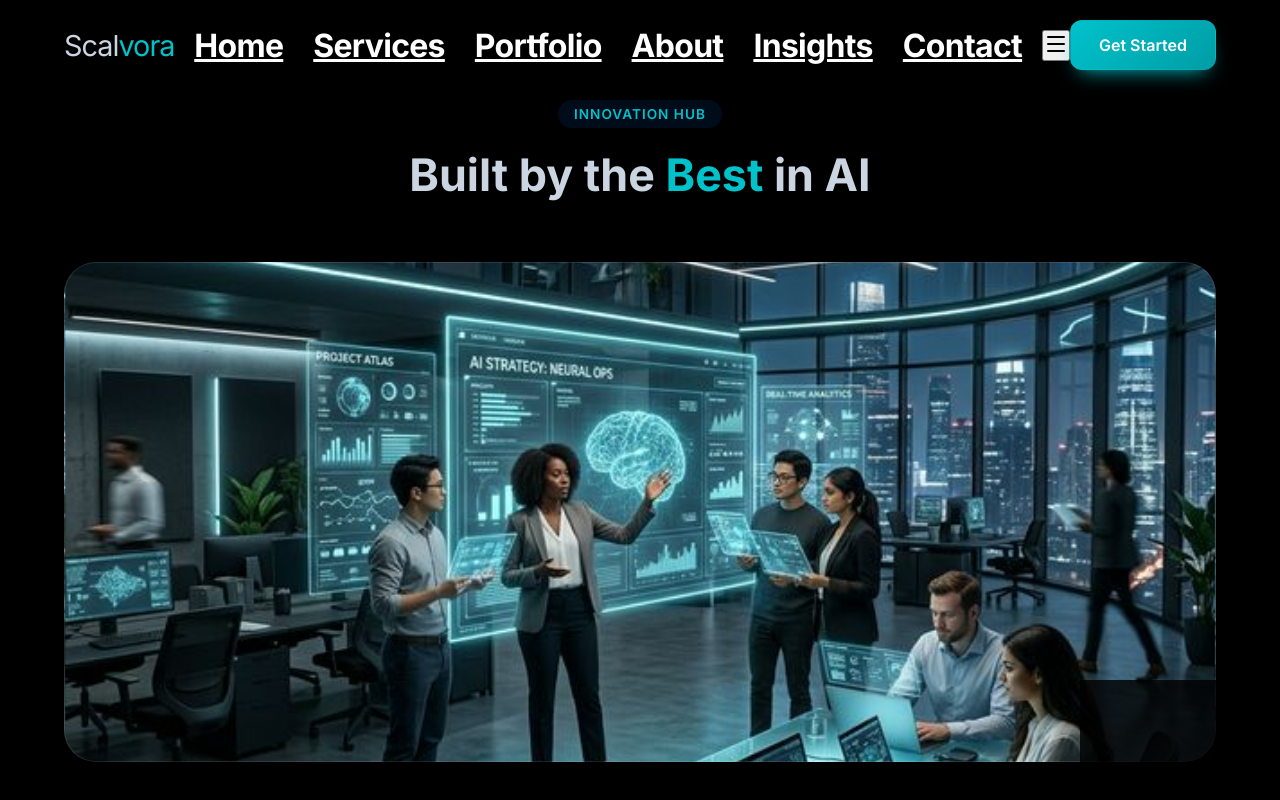
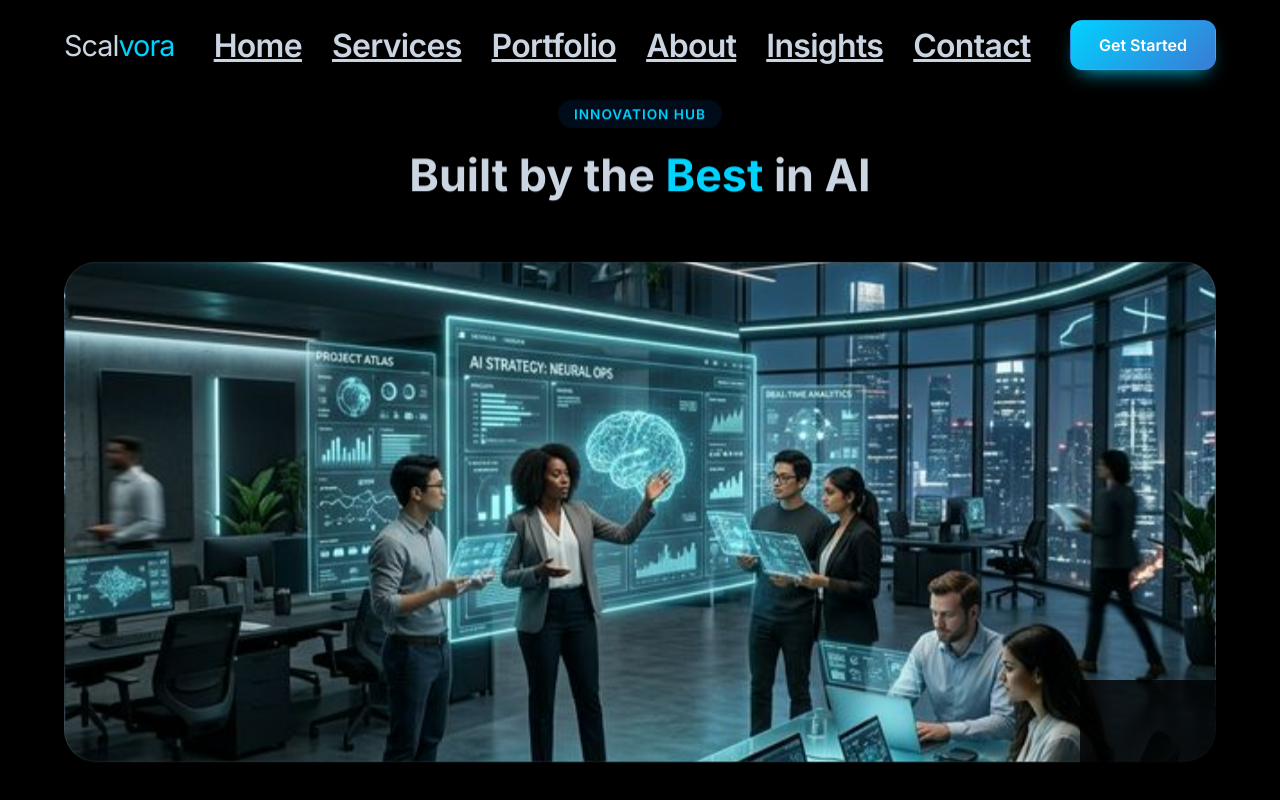
Before and after one commit to Scalvora-Ai/scalvora-ai, a website: page index.html in a window 1280 px wide. Shown: the top 800 px of the page. Drawn offline with nearby package versions, Linux system fonts and the light colour scheme; some packages are replaced by stand-ins of ours; a script that the page names is missing.

Commit message:
Scalvora-Ai V49 - Dual-Phase Theme Deployment (Public AI Mastery & Cyber-Control Admin)

```diff
--- a/script.js
+++ b/script.js
@@ -14,14 +14,18 @@
         lucide.createIcons();
     }
 
+    // Dual-Phase Theme Switching Logic (V49)
+    const urlParams = new URLSearchParams(window.location.search);
+    const isAdmin = urlParams.get('admin') === 'true';
+
+    if (isAdmin) {
+        document.body.classList.add('admin-theme');
+        console.log("Scalvora Cyber-Control Mode (V49) - Authorized");
+    }
+
     // Admin Visibility Logic for Leads
-    const urlParams = new URLSearchParams(window.location.search);
     if (liveWidget) {
-        if (urlParams.get('admin') === 'true') {
-            liveWidget.style.display = 'flex';
-        } else {
-            liveWidget.style.display = 'none';
-        }
+        liveWidget.style.display = isAdmin ? 'flex' : 'none';
     }
 
     // Ambient Movement for 3D Scene
--- a/style.css
+++ b/style.css
@@ -1,17 +1,32 @@
 @import url('https://fonts.googleapis.com/css2?family=Inter:wght@400;500;600&family=Outfit:wght@700;800&display=swap');
 
 :root {
-    --primary: #00C2CB;
-    --primary-dark: #009DA5;
+    /* Public Theme (Neural Essentialism) */
+    --primary: #00D2FF;
+    --primary-dark: #3A7BD5;
     --secondary: #0B2136;
-    --bg-dark: #000000;
-    --text-white: #FFFFFF;
-    --text-gray: #CBD5E1;
-    --card-bg: rgba(255, 255, 255, 0.05);
-    --nav-bg: rgba(0, 0, 0, 0.8);
+    --bg-base: #F8F9FA; /* Cloud Dancer / Limestone Foundation */
+    --bg-master: #000000;
+    --text-main: #FFFFFF;
+    --text-muted: #CBD5E1;
+    --card-bg: rgba(255, 255, 255, 0.08);
+    --nav-bg: rgba(0, 0, 0, 0.85);
+    --accent-glow: rgba(0, 210, 255, 0.4);
+    --hero-bg: url('assets/public_hero_bg.png');
+
     --transition: all 0.5s cubic-bezier(0.4, 0, 0.2, 1);
     --transition-smooth: all 0.8s cubic-bezier(0.2, 1, 0.3, 1);
     --live-red: #ff4d4d;
+}
+
+body.admin-theme {
+    /* Admin Theme (Cyber-Control) */
+    --primary: #00FFC2; /* Tech Green */
+    --primary-dark: #00A58A;
+    --bg-master: #010409; /* Deep Space Navy */
+    --card-bg: rgba(0, 255, 194, 0.05);
+    --accent-glow: rgba(0, 255, 194, 0.3);
+    --hero-bg: url('assets/admin_dashboard_bg.png');
 }
 
 html {
@@ -27,18 +42,36 @@
 
 /* Masterpiece High Contrast Restoration */
 body, html {
-    background: #000000 !important;
-    color: #ffffff;
+    background: var(--bg-master) !important;
+    color: var(--text-main);
     overflow-x: hidden;
     max-width: 100%;
+    transition: var(--transition-smooth);
+}
+
+body::before {
+    content: '';
+    position: fixed;
+    top: 0;
+    left: 0;
+    width: 100%;
+    height: 100%;
+    background: var(--hero-bg) center/cover no-repeat;
+    opacity: 0.15;
+    z-index: -1;
+    pointer-events: none;
+}
+
+body.admin-theme::before {
+    opacity: 0.3;
+}
+
+body.masterpiece-restored {
+    background: var(--bg-master) !important;
 }
 
 spline-viewer::part(logo) {
     display: none !important;
-}
-
-body.masterpiece-restored {
-    background: #000000 !important;
 }
 
 #spline-container {
@@ -372,11 +405,11 @@
 }
 
 
-
-
-
+/* REPLACED V48.5 BRACKET */
+@media (max-width: 968px) {
     .nav-links.active {
         right: 0;
+    }
 }
 
 .nav-links a {
@@ -387,7 +420,6 @@
 
 .nav-cta {
     display: none;
-    }
 }
 
 .btn-primary {
@@ -483,7 +515,7 @@
     align-items: center !important;
 }
 
-
+@media (max-width: 968px) {
     .nav-links.active {
         display: flex !important;
     }
@@ -1290,8 +1322,7 @@
     color: #FFFFFF !important;
 }
 
-/* Mobile Polish */
-
+@media (max-width: 968px) {
     .nav-links.active li a {
         color: #FFFFFF !important;
     }
@@ -1389,30 +1420,7 @@
 .footer i { color: var(--primary) !important; margin-right: 15px !important; font-size: 1.2rem !important; }
 .footer-bottom { margin-top: 80px !important; padding-top: 40px !important; border-top: 1px solid rgba(255, 255, 255, 0.1) !important; text-align: center !important; color: rgba(255, 255, 255, 0.6) !important; font-size: 0.95rem !important; }
 
-/* FINAL MOBILE NAVIGATION ACTIVATION (V47) */
-
-
-
-
-    .nav-links.active {
-        right: 0;
-    }
-
-    .nav-links li {
-        margin: 0 !important;
-    }
-
-    .nav-links li a {
-        font-size: 2rem !important;
-        font-weight: 700 !important;
-        color: #FFFFFF !important;
-    }
-
-    .nav-actions {
-        display: flex !important;
-        align-items: center;
-    }
-}
+/* MOBILE NAVIGATION BLOCK (V48.1) */
 
 /* DEFINITIVE MOBILE NAVIGATION ACTIVATION (V48.1 - FINAL) */
 .menu-toggle {
```
Also changed, not shown: assets/admin_dashboard_bg.png (added), assets/public_hero_bg.png (added). Lines whose indentation alone changed are shown as unchanged.
